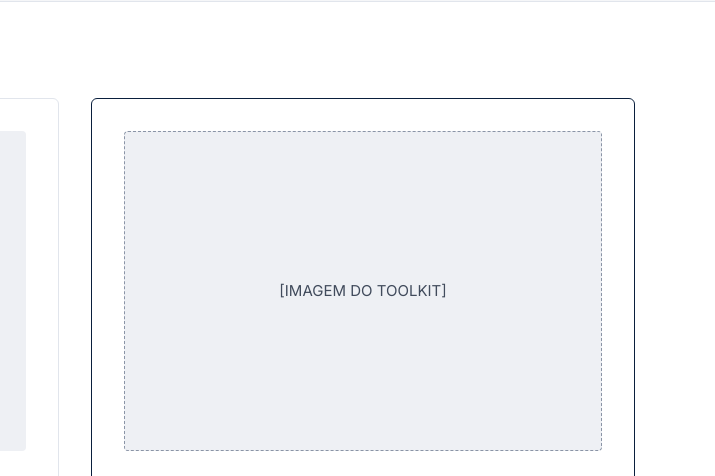
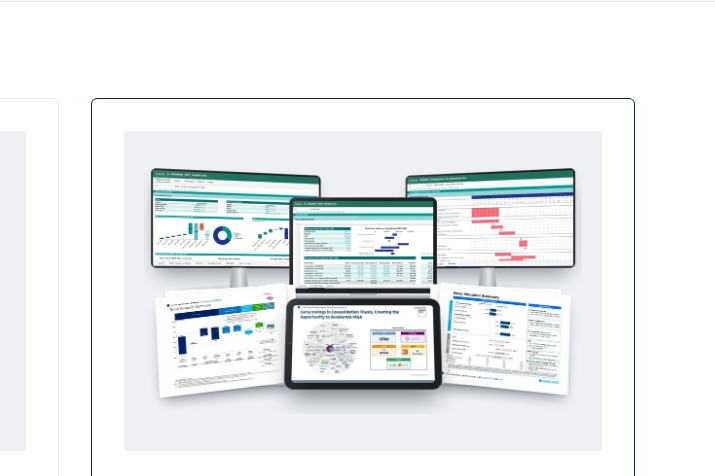
Before and after one commit to jvlunarlaunch/site_alexandre_cracosvky, a plain HTML site: page certificado.html in a window 1280 px wide. Shown: the part 6400-6876 px from the top of the page, 565-1280 px from the left. Drawn offline with nearby package versions, Linux system fonts and the light colour scheme.

Commit message:
Adiciona imagem do toolkit em /certificado
Substitui o placeholder [IMAGEM DO TOOLKIT] pelo mockup (WebP 900/1600 px,
4,1 MB -> 155 KB), com srcset e lazy loading.

Co-Authored-By: Claude Opus 5.5 <noreply@anthropic.com>
Claude-Session: https://claude.ai/code/session_013WReZP9cfWUbMC1dKQmGsr

```diff
--- a/certificado.html
+++ b/certificado.html
@@ -1543,8 +1543,13 @@
         </article>
 
         <article class="extra extra--featured">
-          <!-- PREENCHER: trocar por <img src="..." alt="Toolkit profissional"> -->
-          <div class="extra__media placeholder-box">[IMAGEM DO TOOLKIT]</div>
+          <div class="extra__media extra__media--image">
+            <img src="assets/toolkit-mockup-1600.webp"
+                 srcset="assets/toolkit-mockup-900.webp 900w, assets/toolkit-mockup-1600.webp 1600w"
+                 sizes="(max-width: 960px) 100vw, 560px"
+                 width="1600" height="898" loading="lazy" decoding="async"
+                 alt="Toolkit profissional: planilhas de valuation por DCF, football field, cronograma de processo de M&amp;A e apresentações de bancos de investimento">
+          </div>
           <p class="tag">Super Bônus</p>
           <h2 class="extra__title">Toolkit profissional</h2>
           <p>Tenha acesso a diversas ferramentas profissionais utilizadas por grandes profissionais e executivos para modelagem financeira, processos e muito mais.</p>
```
Also changed, not shown: assets/toolkit-mockup-1600.webp (added), assets/toolkit-mockup-900.webp (added).
